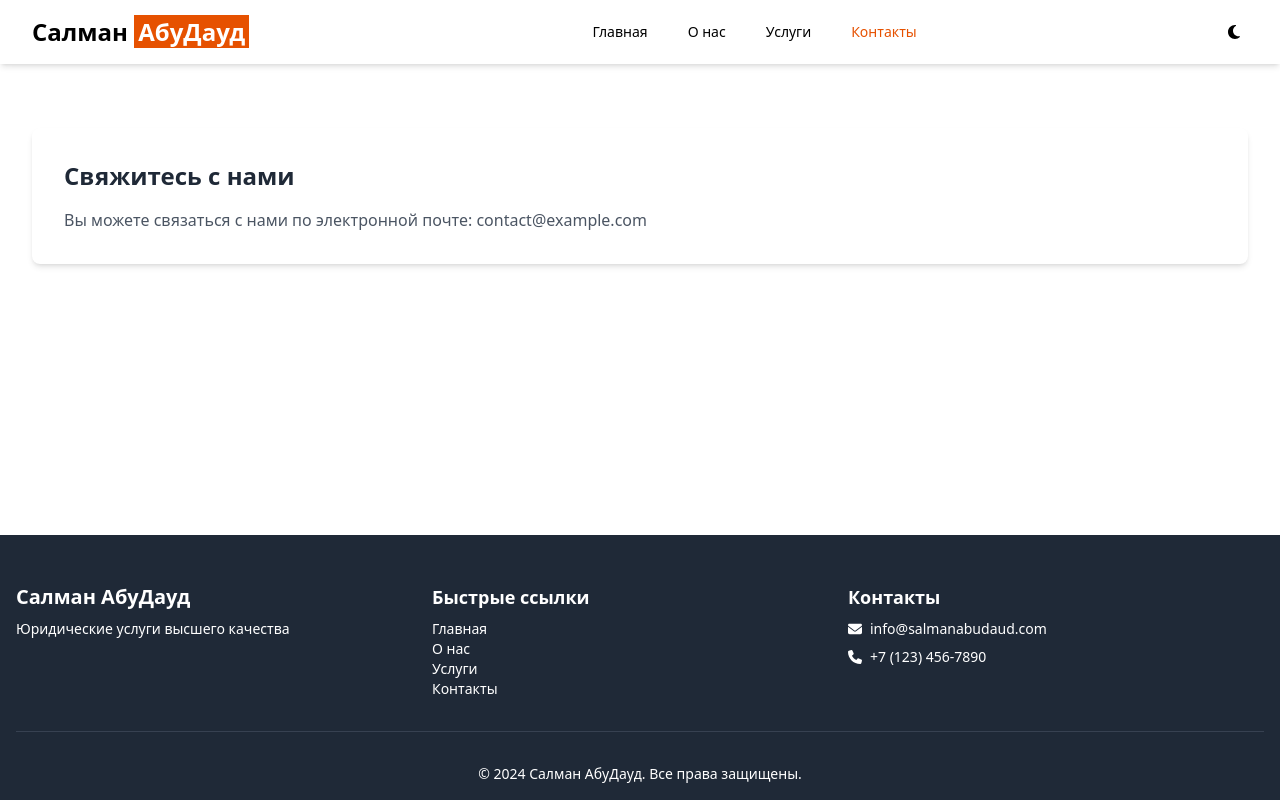
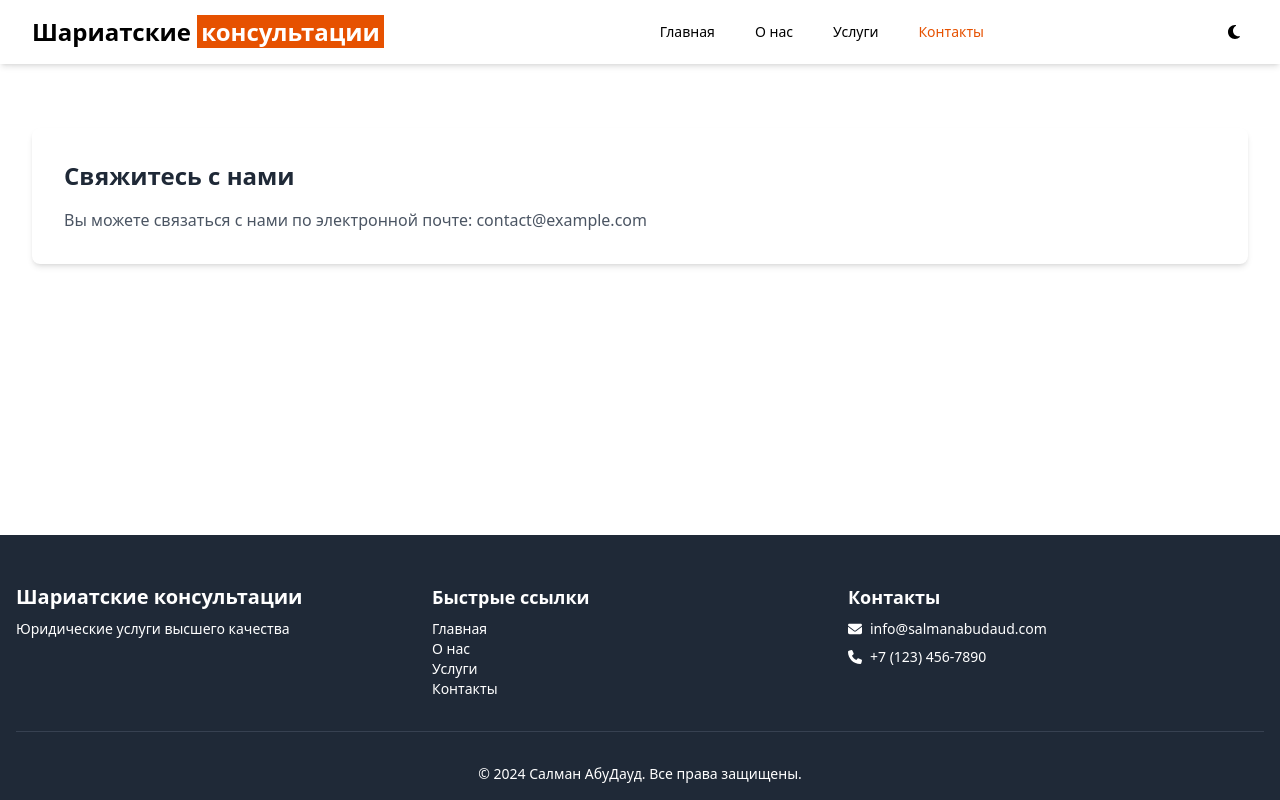
Before and after one commit to Yegoroot/sharia2, a React (Create React App) app: page /contact in a window 1280 px wide. Built offline with nearby package versions, Linux system fonts and the light colour scheme.

Commit message:
escription

```diff
--- a/public/index.html
+++ b/public/index.html
@@ -6,7 +6,7 @@
   <link rel="icon" href="%PUBLIC_URL%/favicon.ico" />
   <meta name="viewport" content="width=device-width, initial-scale=1" />
   <meta name="theme-color" content="#000000" />
-  <meta name="description" content="Web site created using create-react-app" />
+  <meta name="description" content="Шариатские консультации - юридические услуги высшего качества" />
   <link rel="apple-touch-icon" href="%PUBLIC_URL%/logo192.png" />
   <link rel="manifest" href="%PUBLIC_URL%/manifest.json" />
   <script>
@@ -18,11 +18,11 @@
       }
     })();
   </script>
-  <title>React App</title>
+  <title>Шариатские консультации</title>
 </head>
 
 <body>
-  <noscript>You need to enable JavaScript to run this app.</noscript>
+  <noscript>Вам необходимо включить JavaScript для запуска этого приложения.</noscript>
   <div id="root"></div>
 </body>
 
--- a/src/components/layout/Footer.tsx
+++ b/src/components/layout/Footer.tsx
@@ -8,7 +8,7 @@ const Footer: React.FC = () => {
       <div className="container mx-auto px-4 pt-8"> {/* Добавлен pt-8 для верхнего отступа */}
         <div className="flex flex-wrap justify-between">
           <div className="w-full md:w-1/3 mb-6 md:mb-0">
-            <h3 className="text-xl font-bold mb-2">Салман АбуДауд</h3>
+            <h3 className="text-xl font-bold mb-2">Шариатские консультации</h3>
             <p className="text-sm">Юридические услуги высшего качества</p>
           </div>
           <div className="w-full md:w-1/3 mb-6 md:mb-0">
--- a/src/components/layout/Header.tsx
+++ b/src/components/layout/Header.tsx
@@ -70,10 +70,10 @@ const Header: React.FC = (): JSX.Element => {
               <div className="flex items-center">
                 <Link to="/" className="text-2xl font-bold">
                   <span className={`transition-colors duration-300 ${getTextColorClass()}`}>
-                    Салман
+                    Шариатские
                   </span>{' '}
                   <span className="bg-accent-light dark:bg-accent-dark text-primary-light dark:text-primary-dark px-1">
-                    АбуДауд
+                    консультации
                   </span>
                 </Link>
               </div>
```
